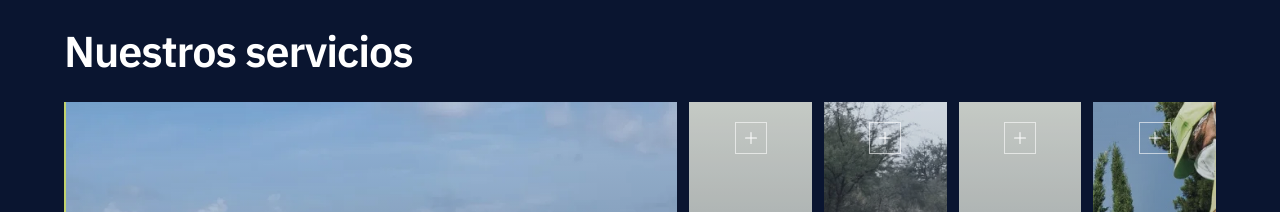
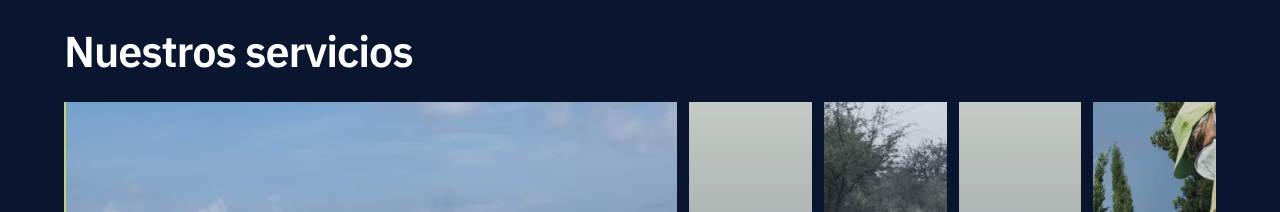
Before and after one commit to jhefferson-guerrero/cbs-web, a React (Vite) app: page /limp-city in a window 1280 px wide. Shown: the part 2600-2812 px from the top of the page. Built offline with nearby package versions, Linux system fonts and the light colour scheme.

Commit message:
Limp City servicios: se quita el icono + de las franjas cerradas

```diff
--- a/src/components/limpcity/LimpCityServices.tsx
+++ b/src/components/limpcity/LimpCityServices.tsx
@@ -1,6 +1,5 @@
 import { useState, type CSSProperties } from 'react'
 import { motion, useReducedMotion } from 'motion/react'
-import { PlusIcon } from '@phosphor-icons/react'
 import { limpCityServices } from '@/lib/limp-city'
 import { cn } from '@/lib/utils'
 
@@ -99,17 +98,6 @@ export function LimpCityServices() {
                     </span>
                   </span>
 
-                  {/* Indicador de que la franja se puede abrir (solo pantallas grandes, solo cerrada). */}
-                  <span
-                    aria-hidden="true"
-                    className={cn(
-                      'absolute left-1/2 top-5 hidden h-8 w-8 -translate-x-1/2 items-center justify-center border border-white/60 text-white transition-opacity lg:flex',
-                      isActive ? 'opacity-0 duration-75' : 'opacity-100 duration-500 delay-[350ms]',
-                    )}
-                  >
-                    <PlusIcon size={16} weight="regular" />
-                  </span>
-
                   {/* Nombre vertical cuando la franja está cerrada (solo pantallas grandes). */}
                   <span
                     aria-hidden="true"
```
